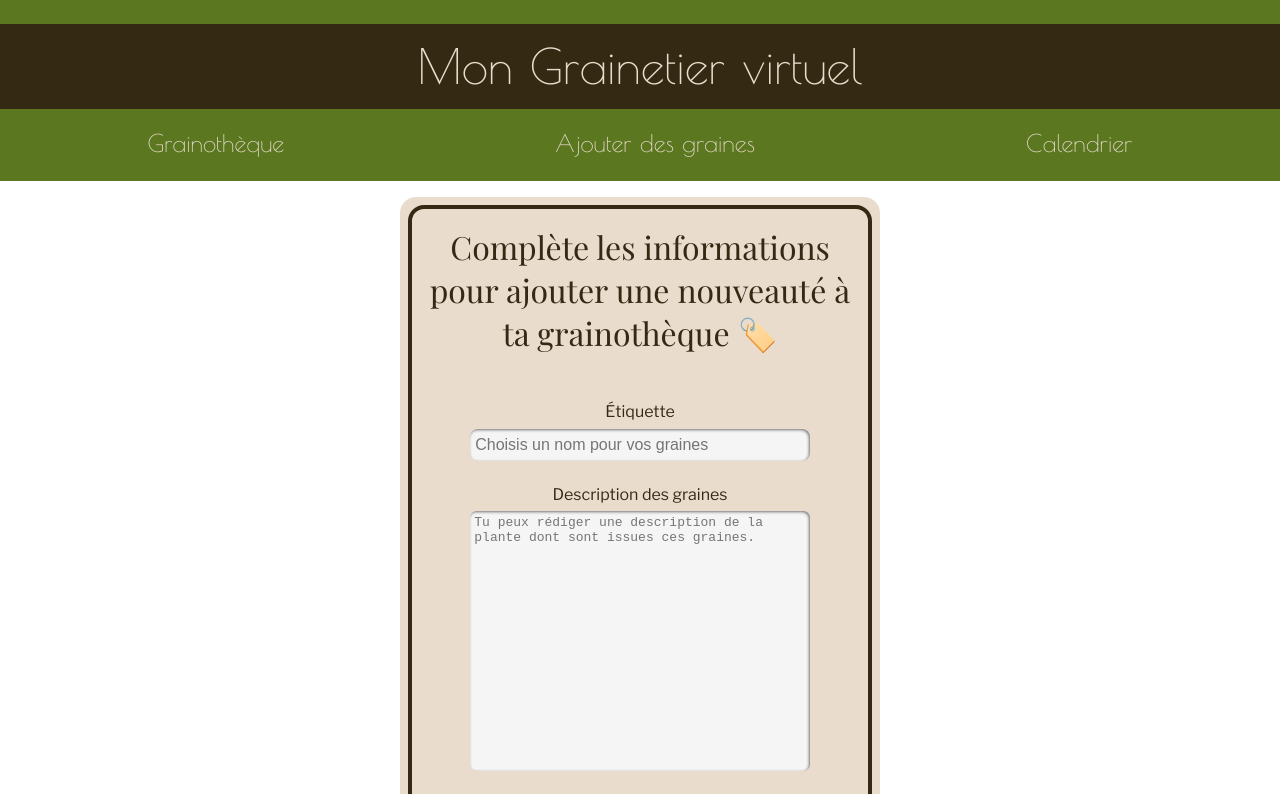
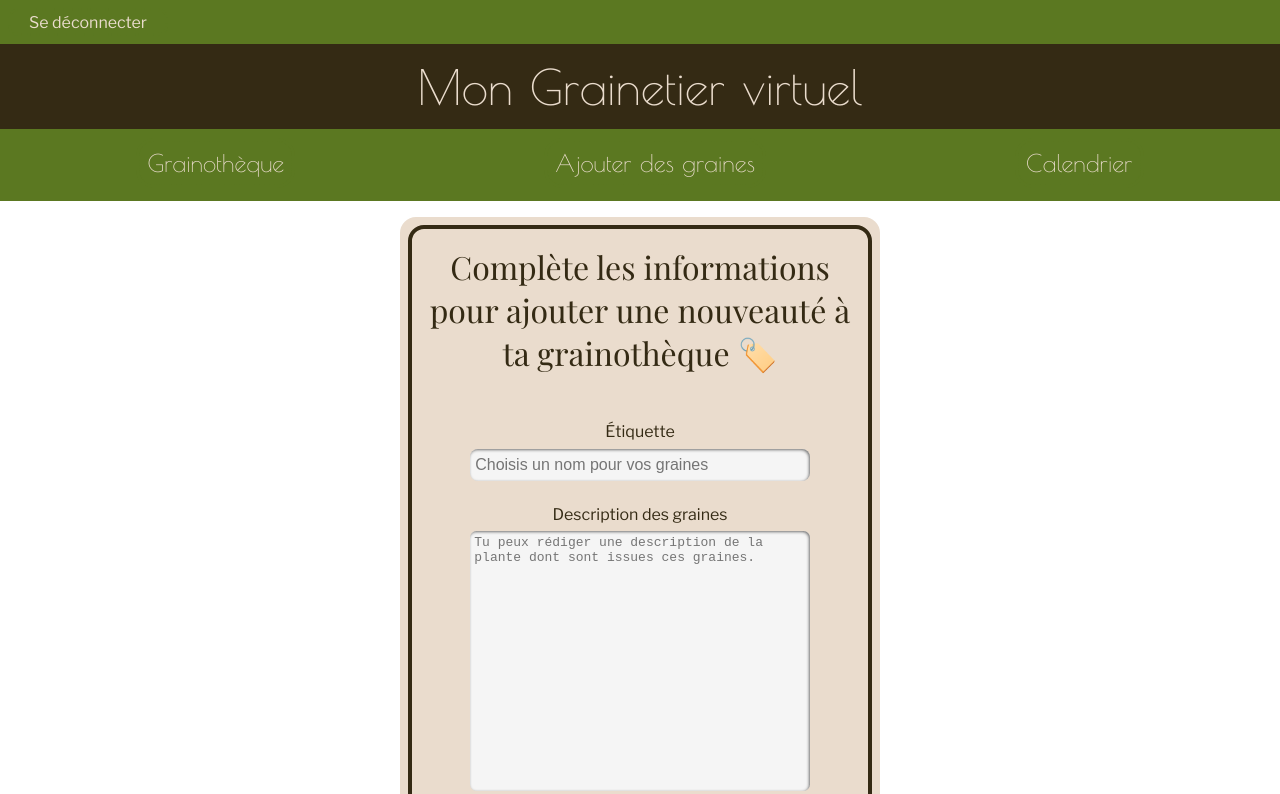
Before and after one commit to victorSanLopez/seed_library, a React (Vite) app in the folder client/: page /ajouter-mes-graines in a window 1280 px wide. Shown: the top 794 px of the page. Built offline with nearby package versions, Linux system fonts and the light colour scheme.

Commit message:
feat: Create Logout button

```diff
--- /dev/null
+++ b/client/src/components/logButton/LogoutButton.tsx
@@ -0,0 +1,26 @@
+import axios from "axios";
+import { useNavigate } from "react-router-dom";
+import { toast } from "react-toastify";
+import style from "./logButton.module.css";
+
+export default function LogoutButton() {
+  const navigate = useNavigate();
+
+  const handleLogout = async () => {
+    try {
+      await axios.post(`${import.meta.env.VITE_API_URL}/api/v1/auth/logout`, {
+        withCredentials: true,
+      });
+
+      navigate("/");
+    } catch (err) {
+      toast.error("Impossible de se déconnecter 🤯");
+    }
+  };
+
+  return (
+    <button className={style.logoutButton} type="button" onClick={handleLogout}>
+      Se déconnecter
+    </button>
+  );
+}
--- /dev/null
+++ b/client/src/components/logButton/logButton.module.css
@@ -0,0 +1,15 @@
+.logoutButton {
+  font-family: var(--text-font);
+  color: var(--color-background);
+  font-size: 1em;
+  margin: 0.5em;
+  width: 10em;
+  border: dashed 0.2em var(--color-secondary);
+  border-radius: 10px;
+  padding: 0.1em;
+  &:hover {
+    border: dashed 0.2em var(--color-secondary);
+    background-color: var(--color-background);
+    color: var(--color-primary);
+  }
+}
--- a/client/src/components/navHeader/AdminNavHeader.tsx
+++ b/client/src/components/navHeader/AdminNavHeader.tsx
@@ -1,9 +1,11 @@
 import { Link } from "react-router-dom";
+import LogoutButton from "../logButton/LogoutButton";
 import style from "./navHeader.module.css";
 
 export default function AdminNavHeader() {
   return (
     <header className={style.headerContainer}>
+      <LogoutButton />
       <h1 className={style.headerTitle}>Mon Grainetier virtuel</h1>
       <h2 className={style.subTitle}>🌿 Tableau de bord Administrateur 🌱</h2>
       <nav className={style.navbar}>
--- a/client/src/components/navHeader/UserNavHeader.tsx
+++ b/client/src/components/navHeader/UserNavHeader.tsx
@@ -1,9 +1,11 @@
 import { Link } from "react-router-dom";
+import LogoutButton from "../logButton/LogoutButton";
 import style from "./navHeader.module.css";
 
 export default function UserNavHeader() {
   return (
     <header className={style.headerContainer}>
+      <LogoutButton />
       <h1 className={style.headerTitle}>Mon Grainetier virtuel</h1>
       <nav className={style.navbar}>
         <Link className={style.link} to="/ma-grainotheque">
--- a/client/src/components/navHeader/navHeader.module.css
+++ b/client/src/components/navHeader/navHeader.module.css
@@ -1,6 +1,6 @@
 .headerContainer {
   background-color: var(--color-secondary);
-  padding: 1.5em 0 1em 0;
+  padding: 0 0 1em 0;
   display: flex;
   flex-direction: column;
   font-family: var(--special-font);
```
Also changed, not shown: 1 other file (tests, documents, lock files or other folders).
